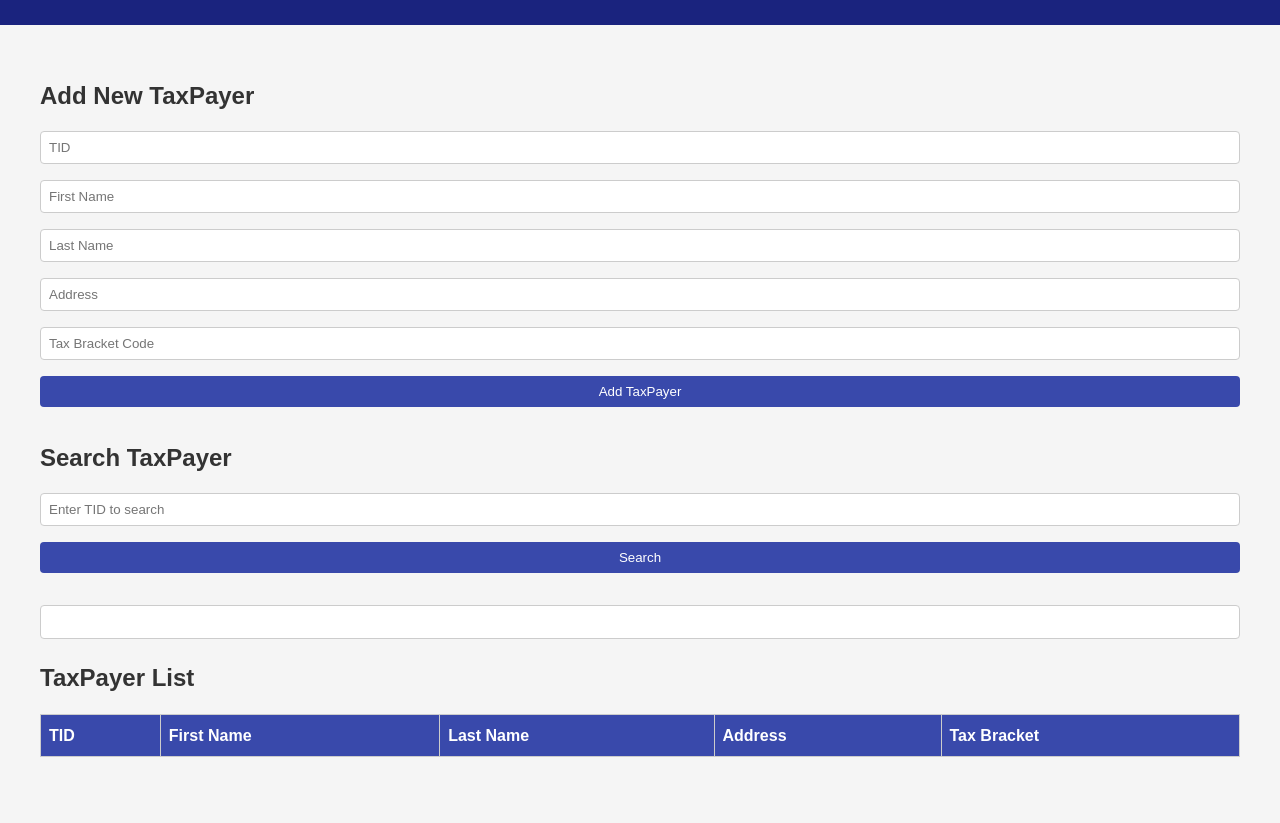
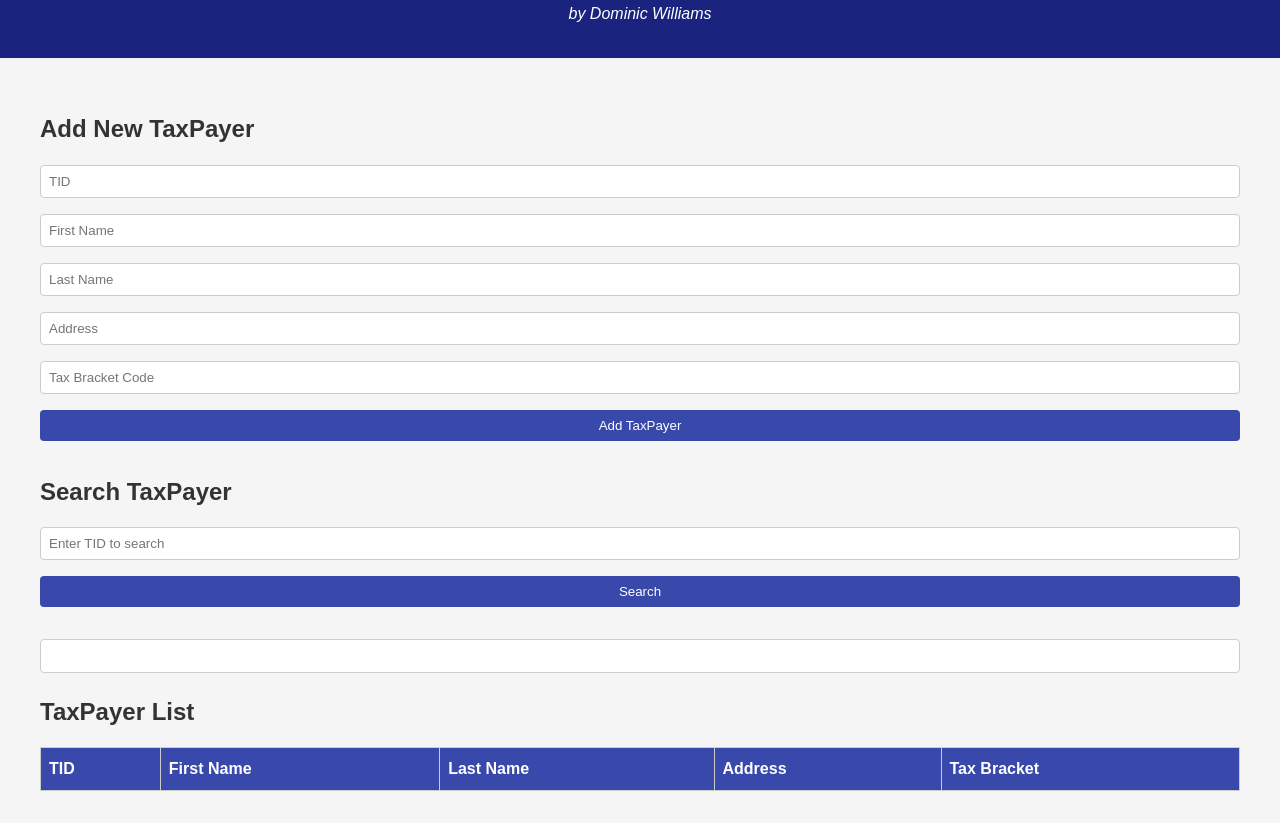
Before and after one commit to GEMS-Gallery/taxtrackpro-01920a87d624, a website built with Vite: page frontend/index.html in a window 1280 px wide. Shown: the part 96-919 px from the top of the page. Before the commit the page ends 885 px from the top, so only its background shows below. Built offline with nearby package versions, Linux system fonts and the light colour scheme; what @dfinity/agent would draw is missing.

Commit message:
01920a8c-0f63-7990-b0fc-f1a123379316

```diff
--- a/frontend/index.css
+++ b/frontend/index.css
@@ -20,6 +20,16 @@ header {
   color: white;
   text-align: center;
   padding: 1rem;
+}
+
+header h1 {
+  margin-bottom: 0.5rem;
+}
+
+.sub-strap {
+  font-size: 1rem;
+  font-style: italic;
+  margin-top: 0;
 }
 
 main {
--- a/frontend/index.html
+++ b/frontend/index.html
@@ -9,6 +9,7 @@
 <body>
     <header>
         <h1>TaxPayer Management System</h1>
+        <p class="sub-strap">by Dominic Williams</p>
     </header>
     <main>
         <section id="add-taxpayer">
```
